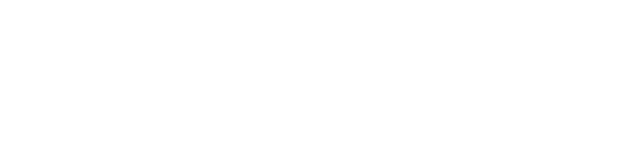
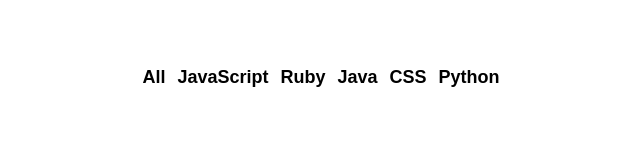
Before and after one commit to pixelOneZero/github-battle, a React app: page / in a window 1280 px wide. Shown: the whole page, without its empty margins (319-959 px from the left). Built offline with nearby package versions, Linux system fonts and the light colour scheme.

Commit message:
Output list of popular languages. Add styles for language buttons. Update gitignore file.

```diff
--- /dev/null
+++ b/app/components/Popular.js
@@ -0,0 +1,19 @@
+import React from 'react';
+
+
+export default class Popular extends React.Component {
+  render() {
+    const languages = ['All', 'JavaScript', 'Ruby', 'Java', 'CSS', 'Python']
+    return(
+      <ul className='flex-center'>
+        {languages.map(language => (
+          <li key={language}>
+            <button className='btn-clear nav-link'>
+              {language}
+            </button>
+          </li>
+        ))}
+      </ul>
+    )
+  }
+}
--- a/app/index.css
+++ b/app/index.css
@@ -1,3 +1,42 @@
+html, body, #app {
+  margin: 0;
+  height: 100%;
+  width: 100%;
+}
+
 body {
-  background:;
+  font-family: -apple-system, BlinkMacSystemFont, Segoe UI, Roboto, Oxygen-Sans, Ubuntu, Cantarell, Helvetica-Neue, sans-serif;
 }
+
+ul {
+  padding: 0;
+}
+
+li {
+  list-style-type: none;
+}
+
+.container {
+  max-width: 1200px;
+  margin: 0 auto;
+  padding: 50px;
+}
+
+.flex-center {
+  display: flex;
+  justify-content: center;
+  align-items: center;
+}
+
+.btn-clear {
+  border: none;
+  background: transparent;
+}
+
+.nav-link {
+  font-size: 18px;
+  font-weight: bold;
+  text-decoration: none;
+  color: inherit;
+  cursor: pointer;
+}
--- a/app/index.js
+++ b/app/index.js
@@ -1,6 +1,7 @@
 import React from 'react'
 import ReactDOM from 'react-dom'
 import './index.css'
+import Popular from './components/Popular'
 
 // component
 // state
@@ -15,8 +16,8 @@
 class App extends React.Component {
   render() {
     return (
-      <div>
-        { isAuthenticated() === true && <div>Hello Mike!</div>}
+      <div className='container'>
+        <Popular/>
       </div>
     )
   }
```
Also changed, not shown: 1 other file.
